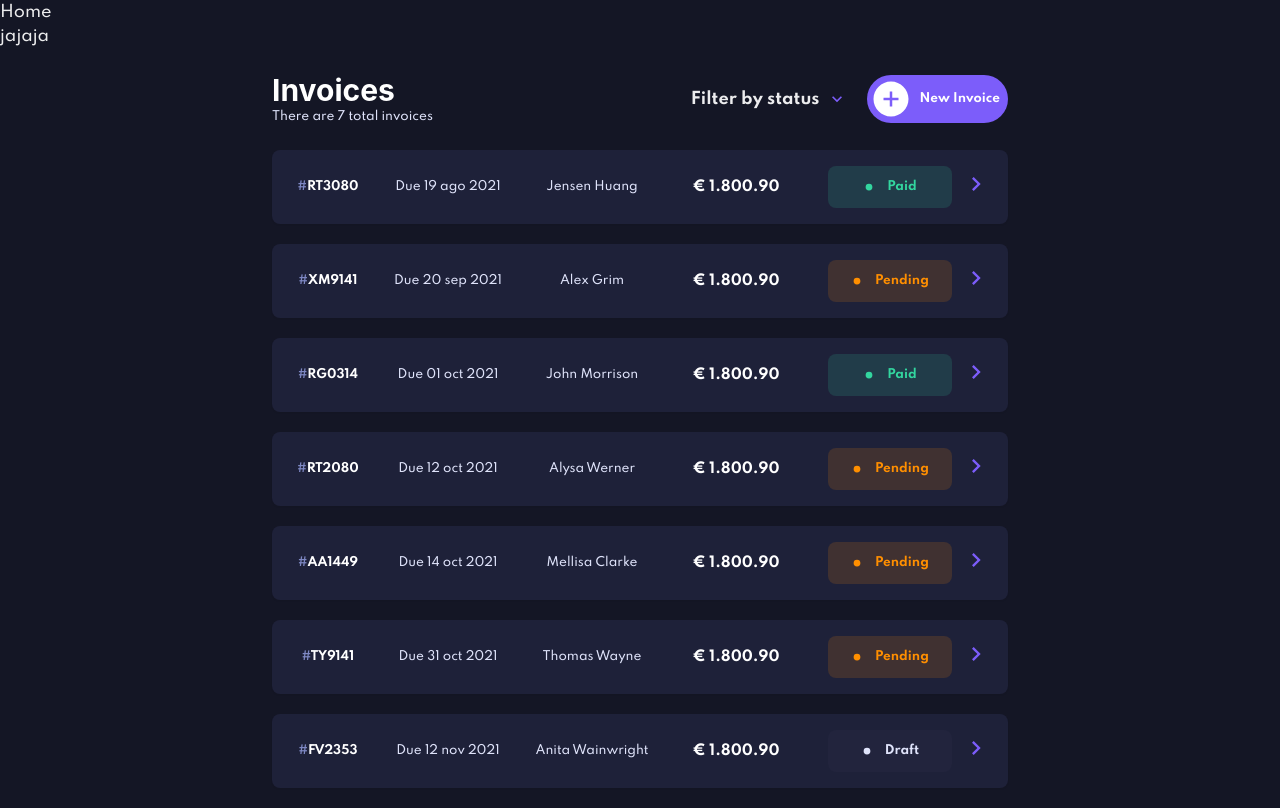
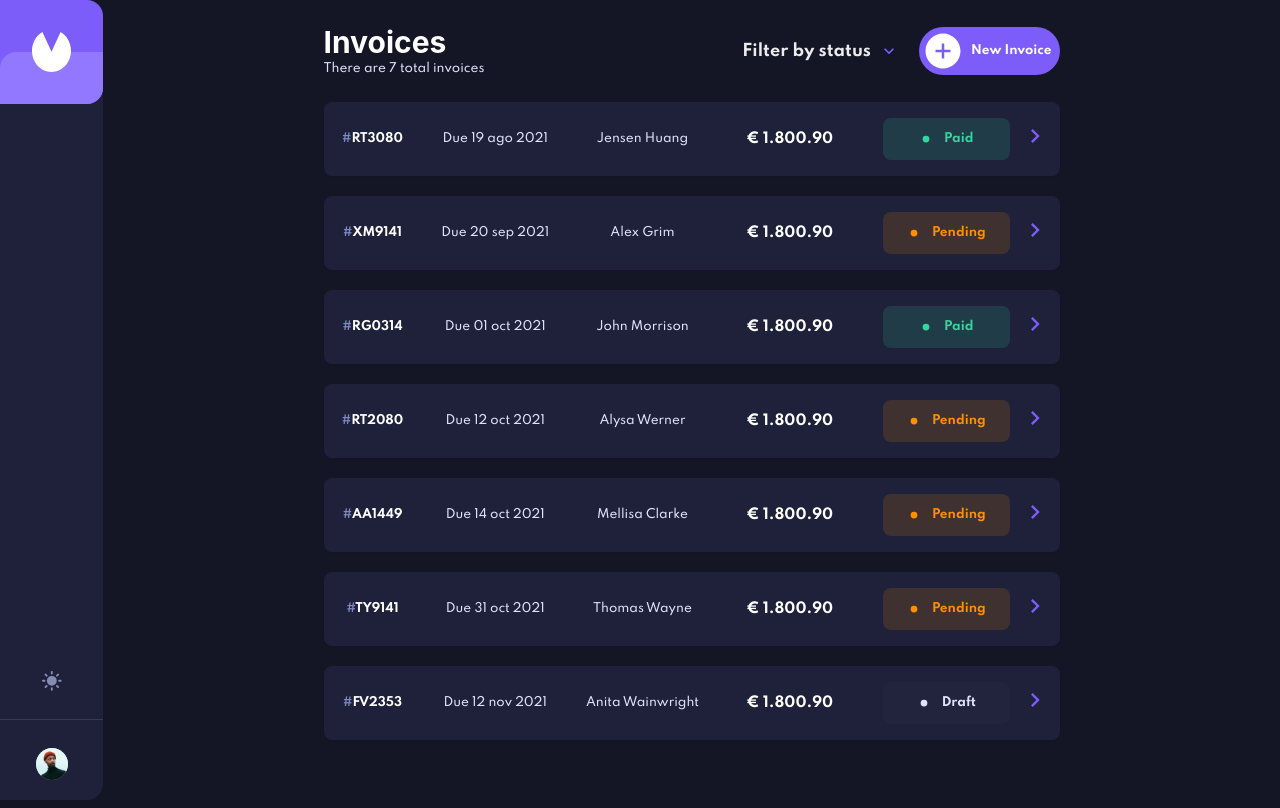
Before and after one commit to esteban-master/invoice-app-vite, a React (Vite) app: page / in a window 1280 px wide. Built offline with nearby package versions, Linux system fonts and the light colour scheme.

Commit message:
Menu listo

```diff
--- a/src/App.tsx
+++ b/src/App.tsx
@@ -6,7 +6,7 @@ const queryClient = new QueryClient()
 function App() {
   return (
     <QueryClientProvider client={queryClient}>
-      <ReactQueryDevtools />
+      {/* <ReactQueryDevtools /> */}
 
       <Router />
     </QueryClientProvider>
--- a/src/Routes.routes.tsx
+++ b/src/Routes.routes.tsx
@@ -1,4 +1,5 @@
 import React from 'react'
+import { Grid, GridItem } from '@chakra-ui/react'
 import { BrowserRouter, Routes, Route } from 'react-router-dom'
 import { Layout } from './components/Layout'
 import { MenuNavbar } from './components/MenuNavbar'
@@ -8,7 +9,11 @@ import { Invoice } from './pages/Invoice'
 export default function Router() {
   return (
     <BrowserRouter>
+      <Grid templateColumns={{ base: '1fr', lg: '103px repeat(11, 1fr)' }}>
+        <GridItem colSpan={1}>
           <MenuNavbar />
+        </GridItem>
+        <GridItem colSpan={11}>
           <Routes>
             <Route element={<Layout />}>
               <Route index element={<Home />} />
@@ -17,6 +22,8 @@ export default function Router() {
               <Route path="*" element={<NoMatch />} />
             </Route>
           </Routes>
+        </GridItem>
+      </Grid>
     </BrowserRouter>
   )
 }
--- a/src/components/InvoiceItem.tsx
+++ b/src/components/InvoiceItem.tsx
@@ -31,7 +31,7 @@ export const InvoiceItem = ({ invoice }: { invoice: Invoice }) => {
         rowGap={{ base: 2, md: 0 }}
         boxShadow={'sm'}
         paddingY={4}
-        paddingX={2}
+        paddingX={{ base: 4, md: 0 }}
         bg={colorMode === 'dark' ? 'bg_app.card' : 'white'}
         borderRadius={'lg'}
         templateColumns={{ base: 'repeat(4, 1fr)', md: 'repeat(15, 1fr)' }}
--- a/src/components/MenuNavbar.tsx
+++ b/src/components/MenuNavbar.tsx
@@ -1,19 +1,67 @@
-import { useColorMode } from '@chakra-ui/react'
 import React from 'react'
+import {
+  Stack,
+  Button,
+  useColorMode,
+  Image,
+  Avatar,
+  Divider,
+  Box
+} from '@chakra-ui/react'
 import { Link } from 'react-router-dom'
+import logo from '/logo.svg'
+import iconMoon from '/icon-moon.svg'
+import iconSun from '/icon-sun.svg'
+import avatar from '/image-avatar.jpg'
+export const MenuNavbar = () => {
+  const { toggleColorMode, colorMode } = useColorMode()
+  return (
+    <Stack
+      height={{ lg: '100vh' }}
+      bg={'bg_app.card'}
+      as="nav"
+      direction={{ lg: 'column' }}
+      justifyContent={'space-between'}
+      borderRightRadius={{ lg: '2xl' }}
+    >
+      <Stack
+        padding={{ base: 5, lg: 8 }}
+        direction={'row'}
+        justifyContent={'center'}
+        alignItems={'center'}
+        position={'relative'}
+        bg={'primary.500'}
+        borderRightRadius={'2xl'}
+      >
+        <Link to="/">
+          <Box
+            padding={5}
+            right={0}
+            left={0}
+            bottom={0}
+            top={{ lg: '50%' }}
+            position={'absolute'}
+            bg={'primary.100'}
+            borderBottomRightRadius={'2xl'}
+            borderTopLeftRadius={'2xl'}
+          ></Box>
+          <Box position={'relative'}>
+            <Image boxSize={{ lg: 10 }} src={logo} />
+          </Box>
+        </Link>
+      </Stack>
 
-export const MenuNavbar = () => {
-  const { toggleColorMode } = useColorMode()
-  return (
-    <nav>
-      <ul>
-        <li>
-          <Link to="/">Home</Link>
-        </li>
-        <li>
-          <button onClick={toggleColorMode}>jajaja</button>
-        </li>
-      </ul>
-    </nav>
+      <Stack
+        direction={{ base: 'row', lg: 'column' }}
+        divider={<Divider orientation="vertical" borderColor={'#494E6E'} />}
+      >
+        <Button padding={5} variant={'link'} onClick={toggleColorMode}>
+          <Image src={colorMode === 'dark' ? iconSun : iconMoon} />
+        </Button>
+        <Stack padding={5} placeSelf={'center'}>
+          <Avatar size={'sm'} src={avatar} />
+        </Stack>
+      </Stack>
+    </Stack>
   )
 }
```
Lines whose indentation alone changed are shown as unchanged.
